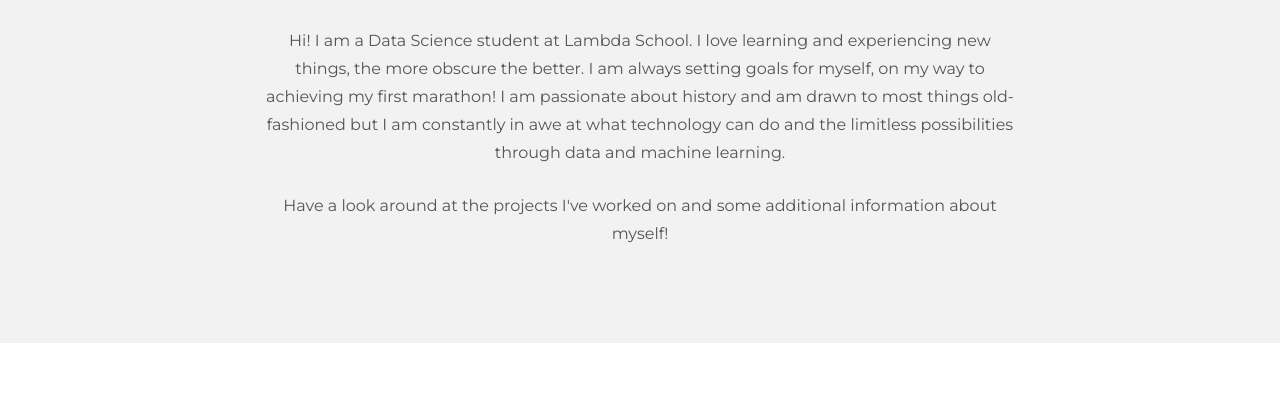
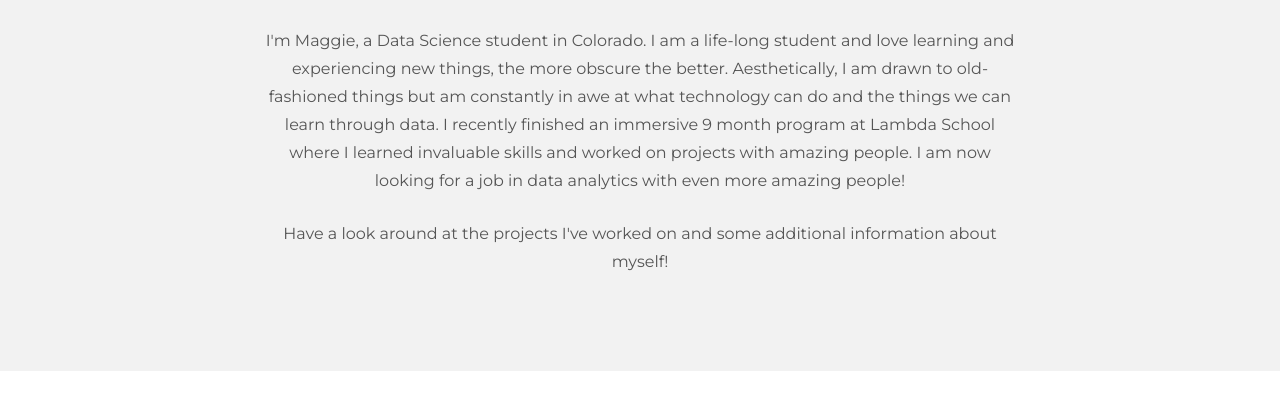
Before and after one commit to mljarman/portfolio, a plain HTML site: page about.html in a window 1280 px wide. Shown: the part 690-1097 px from the top of the page. Drawn offline with nearby package versions, Linux system fonts and the light colour scheme.

Commit message:
update about me

```diff
--- a/about.html
+++ b/about.html
@@ -56,12 +56,13 @@
 				<div class="col-lg-8 col-lg-offset-2 centered">
 					<img src="assets/img/maggie.jpeg" alt="Maggie">
 					<h1>Maggie Jarman</h1>
-					<p>Hi! I am a Data Science student at Lambda School. I love learning
-            and experiencing new things, the more obscure the better. I am always
-            setting goals for myself, on my way to achieving my first marathon!
-          I am passionate about history and am drawn to most things old-fashioned
-          but I am constantly in awe at what technology can do and the limitless
-          possibilities through data and machine learning.</p>
+					<p>I'm Maggie, a Data Science student in Colorado. I am a life-long
+            student and love learning and experiencing new things, the more obscure
+            the better. Aesthetically, I am drawn to old-fashioned things but am constantly
+          in awe at what technology can do and the things we can learn through data.
+        I recently finished an immersive 9 month program at Lambda School where I learned
+      invaluable skills and worked on projects with amazing people. I am now looking for a job in
+    data analytics with even more amazing people! </p>
 					<p>Have a look around at the projects I've worked on and some additional
             information about myself!</p>
 
```
Also changed, not shown: index.html (+1 -1 lines).
